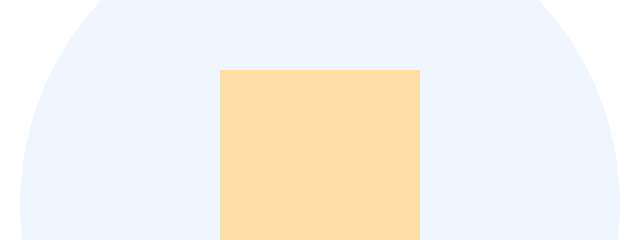
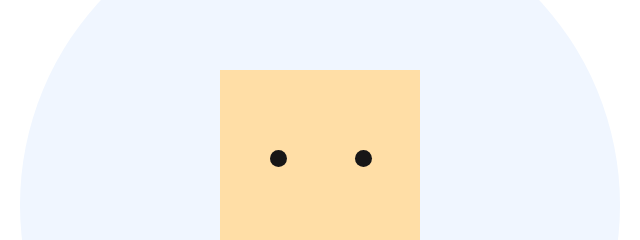
Before and after one commit to LujainAK/Drawing-a-Man, a plain HTML site: page Index.html in a window 1280 px wide. Shown: the part 195-435 px from the top of the page, 320-960 px from the left. Drawn offline with Linux system fonts and the light colour scheme.

Commit message:
feat: Style the eyes

```diff
--- a/manstyle.css
+++ b/manstyle.css
@@ -25,7 +25,14 @@
 	border-bottom:20px #e81c3e solid;
 }
 .eye{
-
+	position:absolute;
+	width:17px;
+	height:17px;
+	background-color:#171616;
+	border-radius:50%;
+	top:80px;
+	left:50px;
+	box-shadow:85px 0 #171616;
 }
 .glasses{
 
```
